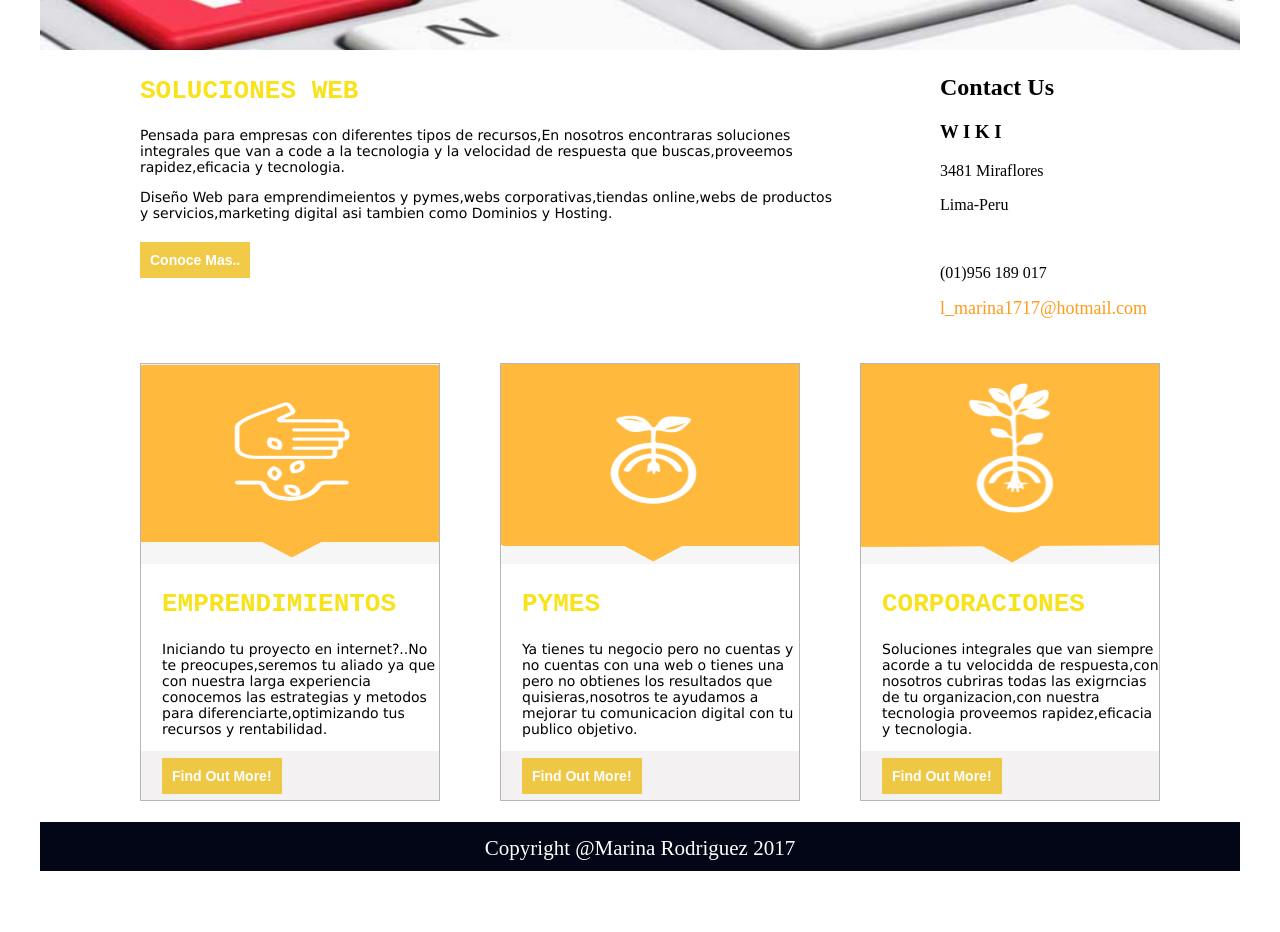
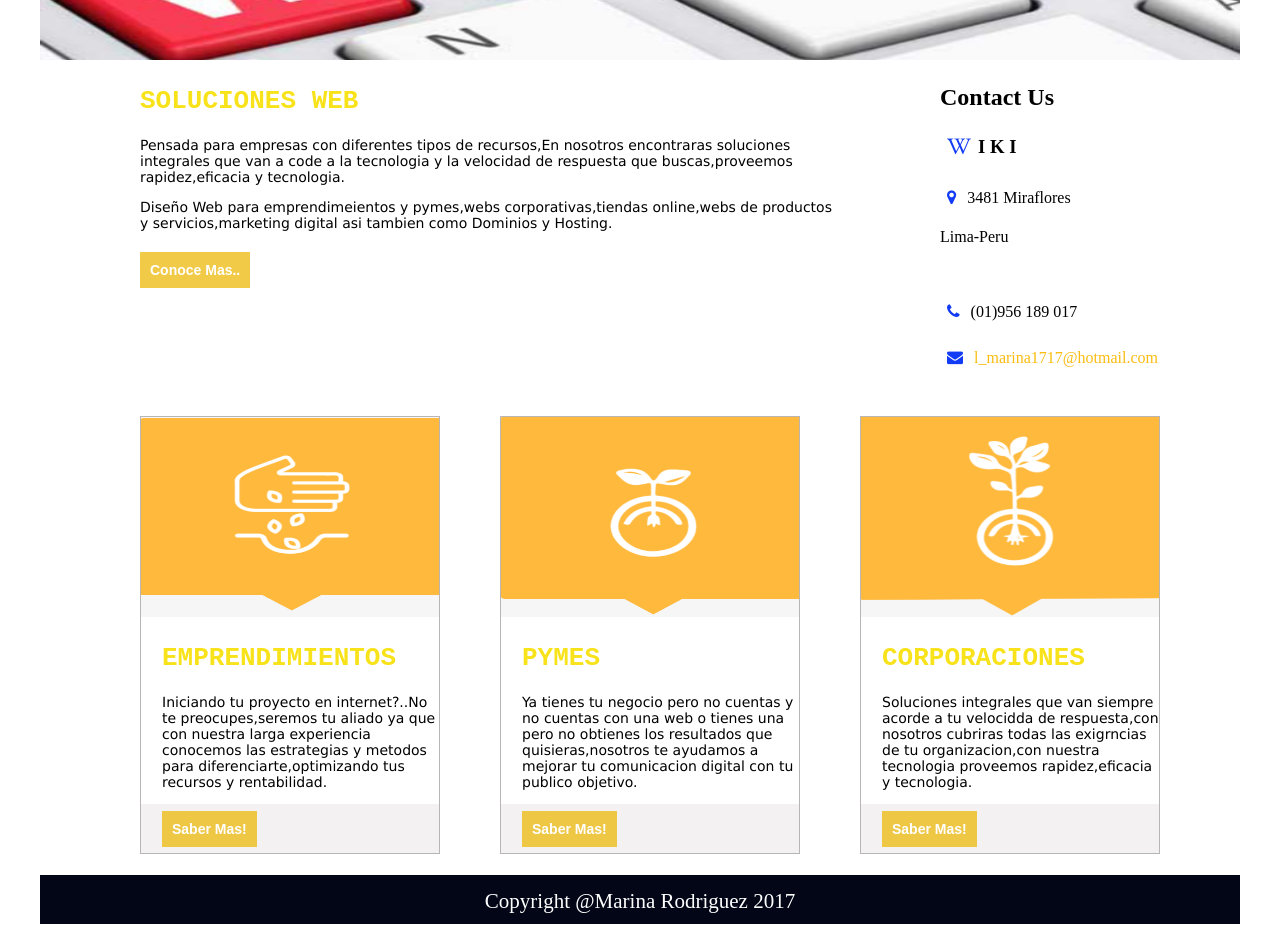
Before and after one commit to MarinaRH/MiPaginaM, a plain HTML site: page index.html in a window 1280 px wide. Shown: the part 360-1292 px from the top of the page. Before the commit the page ends 1239 px from the top, so only its background shows below. Drawn offline with Linux system fonts and the light colour scheme.

Commit message:
agregando iconos

```diff
--- a/css/main.css
+++ b/css/main.css
@@ -12,7 +12,7 @@ p.parrafo{
   font-size: 14px;
   font-family: 'Lucida Sans', 'Lucida Sans Regular', 'Lucida Grande', 'Lucida Sans Unicode', Geneva, Verdana, sans-serif;
 }
-/* clases para el menu hambuerguesa */
+/* clases para el menu hamburguesa */
 /* para mostrar menu*/
 .enabled-menu{
 	display: block;
@@ -63,12 +63,19 @@ img.portal{
   width: 100%;
   height:300px;
 }
-
+/* Estilos para las secciones */
 a{
   text-decoration: none;
-  color: rgb(253, 155, 27);
-  font-size: 18px;
+  color: rgb(251, 188, 15);
+
 }
+
+i{
+  padding: 7px;
+  font-size:19px;
+  color: rgb(18, 59, 245);
+}
+
 div.card, div.card2, div.card3 {
   border:1px solid rgb(184, 181, 181);
   margin-top: 28px;
@@ -250,7 +257,7 @@ div.footer{
     display: inline;
     padding:7px;
   }
-  /* espacios entre cards */
+  /* espacios entre cards sin offset */
   div.card2,div.card3{
     margin-left: 5%;
   }
--- a/index.html
+++ b/index.html
@@ -5,6 +5,7 @@
     <meta name="viewport" content="width=device-width, initial-scale=1.0">
     <meta http-equiv="X-UA-Compatible" content="ie=edge">
     <link rel="stylesheet" href="css/main.css">
+    <link rel="stylesheet" href=" https://maxcdn.bootstrapcdn.com/font-awesome/4.7.0/css/font-awesome.min.css">
     <title>Mi Pagina</title>
 </head>
 <body>
@@ -12,7 +13,7 @@
     <!-- emcabezado de nuestra pagina -->
     <header class="row">
       <div class="col-xs-6 col-md-6">
-        <p class="tit">W I K I</p>
+        <p class="tit"><i class="fa fa-wikipedia-w" aria-hidden="true"></i>I K I</p>
       </div>
       <div class="col-xs-6 col-md-6">
         <button class="hiden" id="menu" >
@@ -42,12 +43,12 @@
       </div>
       <div class="col-xs-11 col-md-3 col-xs-offset-1">
         <h1>Contact Us</h1>
-        <h3>W I K I</h3>
-        <p> 3481 Miraflores</p>
-        <p>Lima-Peru</p>
+        <h3><i class="fa fa-wikipedia-w" aria-hidden="true"></i>I K I</h3>
+        <p><i class="fa fa-map-marker" aria-hidden="true"></i> 3481 Miraflores</p>
+        <p> Lima-Peru</p>
         <br>
-        <p>(01)956 189 017</p>
-        <p><a href="#">l_marina1717@hotmail.com</a></p>
+        <p><i class="fa fa-phone" aria-hidden="true"></i>  (01)956 189 017</p>
+        <p><i class="fa fa-envelope" aria-hidden="true"></i> <a href="#">l_marina1717@hotmail.com</a></p>
 
       </div>
     </section>
@@ -58,7 +59,7 @@
         <h2 class="padding tit">EMPRENDIMIENTOS</h2>
         <p class="padding parrafo">Iniciando tu proyecto en internet?..No te preocupes,seremos tu aliado ya que con nuestra larga experiencia conocemos las estrategias y metodos para diferenciarte,optimizando tus recursos y rentabilidad.</p>
         <div class="padding btn">
-          <button>Find Out More!</button>
+          <button>Saber Mas!</button>
         </div>
       </div>
       <div class="card2 col-xs-11 col-md-3 col-xs-offset-1 col-md-offset-0">
@@ -66,7 +67,7 @@
         <h2 class="padding tit">PYMES</h2>
         <p class="padding parrafo">Ya tienes tu negocio pero no cuentas y no cuentas con una web o tienes una pero no obtienes los resultados que quisieras,nosotros te ayudamos a mejorar tu comunicacion digital con tu publico objetivo.</p>
         <div class="padding btn">
-          <button>Find Out More!</button>
+          <button>Saber Mas!</button>
         </div>
       </div>
       <div class="card3 col-xs-11 col-md-3 col-xs-offset-1 col-md-offset-0">
@@ -74,7 +75,7 @@
         <h2 class="padding tit">CORPORACIONES</h2>
         <p class="padding parrafo">Soluciones integrales que van siempre acorde a tu velocidda de respuesta,con nosotros cubriras todas las exigrncias de tu organizacion,con nuestra tecnologia proveemos rapidez,eficacia y tecnologia.</p>
         <div class="padding btn">
-          <button>Find Out More!</button>
+          <button>Saber Mas!</button>
         </div>
       </div>
 
```
